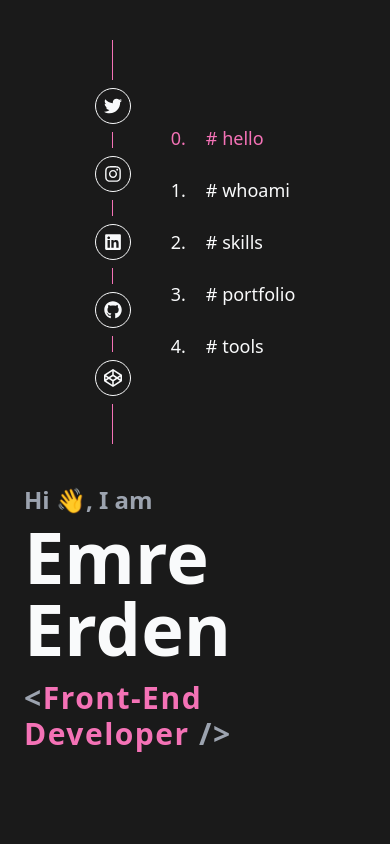
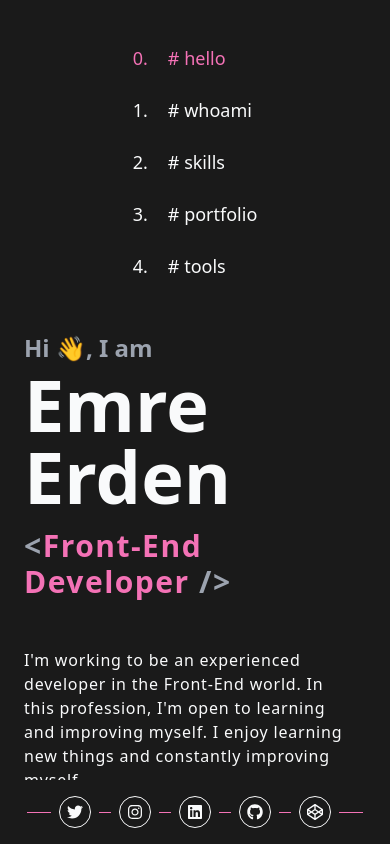
Before and after one commit to Wiazeph/ReactJS-emreerden-dev, a React (Vite) app: page / in a window 390 px wide. Built offline with nearby package versions, Linux system fonts and the light colour scheme.

Commit message:
style: add socialbar responsive

```diff
--- a/src/assets/css/index.css
+++ b/src/assets/css/index.css
@@ -78,7 +78,7 @@
 
   /* layouts/main/socialbar */
   .socialbar-link {
-    @apply border border-current w-9 h-9 text-lg rounded-full flex items-center justify-center transition-colors [&:not(:hover)]:text-gray-50;
+    @apply border border-current w-8 sm:w-9 h-8 sm:h-9 sm:text-lg rounded-full flex items-center justify-center transition-colors [&:not(:hover)]:text-gray-50;
   }
   /* layouts/main/socialbar */
 }
--- a/src/layouts/main/index.jsx
+++ b/src/layouts/main/index.jsx
@@ -3,7 +3,7 @@ import SideBar from "./sidebar";
 
 const MainLayout = () => {
   return (
-    <div className="container mx-auto h-screen flex flex-col sm:flex-row gap-10 sm:gap-20 md:gap-[120px] lg:gap-40 items-center px-6 py-10">
+    <div className="container mx-auto h-screen flex flex-col md:flex-row gap-10 sm:gap-20 md:gap-[120px] lg:gap-40 items-center px-6 pt-8 pb-16 sm:pb-[68px]">
       <aside>
         <SideBar />
       </aside>
--- a/src/layouts/main/sidebar/index.jsx
+++ b/src/layouts/main/sidebar/index.jsx
@@ -3,7 +3,7 @@ import SocialBar from "./socialbar";
 
 const SideBar = () => {
   return (
-    <div className="flex gap-10 sm:gap-20 md:gap-[120px] lg:gap-40 items-center">
+    <div className="md:flex md:gap-24 lg:gap-48 md:items-center">
       <SocialBar />
 
       <NavBar />
--- a/src/layouts/main/sidebar/socialbar/index.jsx
+++ b/src/layouts/main/sidebar/socialbar/index.jsx
@@ -15,9 +15,9 @@ const SocialBar = () => {
 
   return (
     <div
-      className={`flex flex-col gap-2 items-center transition-colors ${color}`}
+      className={`fixed md:static bottom-4 md:bottom-auto left-1/2 md:left-auto -translate-x-1/2 md:-translate-x-0 flex md:flex-col gap-2 items-center transition-colors ${color}`}
     >
-      <div className="h-10 w-px bg-current"></div>
+      <div className="w-6 sm:w-12 md:w-px h-px md:h-12 bg-current"></div>
 
       <a
         href="https://twitter.com/Wiazeph"
@@ -30,7 +30,7 @@ const SocialBar = () => {
         {isHovered ? <FaXTwitter /> : <FaTwitter />}
       </a>
 
-      <div className="h-4 w-px bg-current"></div>
+      <div className="w-3 sm:w-4 md:w-px h-px md:h-4 bg-current"></div>
 
       <a
         href="https://instagram.com/Wiazeph"
@@ -41,7 +41,7 @@ const SocialBar = () => {
         <FaInstagram />
       </a>
 
-      <div className="h-4 w-px bg-current"></div>
+      <div className="w-3 sm:w-4 md:w-px h-px md:h-4 bg-current"></div>
 
       <a
         href="https://linkedin.com/in/Wiazeph"
@@ -52,7 +52,7 @@ const SocialBar = () => {
         <FaLinkedin />
       </a>
 
-      <div className="h-4 w-px bg-current"></div>
+      <div className="w-3 sm:w-4 md:w-px h-px md:h-4 bg-current"></div>
 
       <a
         href="https://github.com/Wiazeph"
@@ -63,7 +63,7 @@ const SocialBar = () => {
         <FaGithub />
       </a>
 
-      <div className="h-4 w-px bg-current"></div>
+      <div className="w-3 sm:w-4 md:w-px h-px md:h-4 bg-current"></div>
 
       <a
         href="https://codepen.io/Wiazeph"
@@ -74,7 +74,7 @@ const SocialBar = () => {
         <FaCodepen />
       </a>
 
-      <div className="h-10 w-px bg-current"></div>
+      <div className="w-6 sm:w-12 md:w-px h-px md:h-12 bg-current"></div>
     </div>
   );
 };
```
